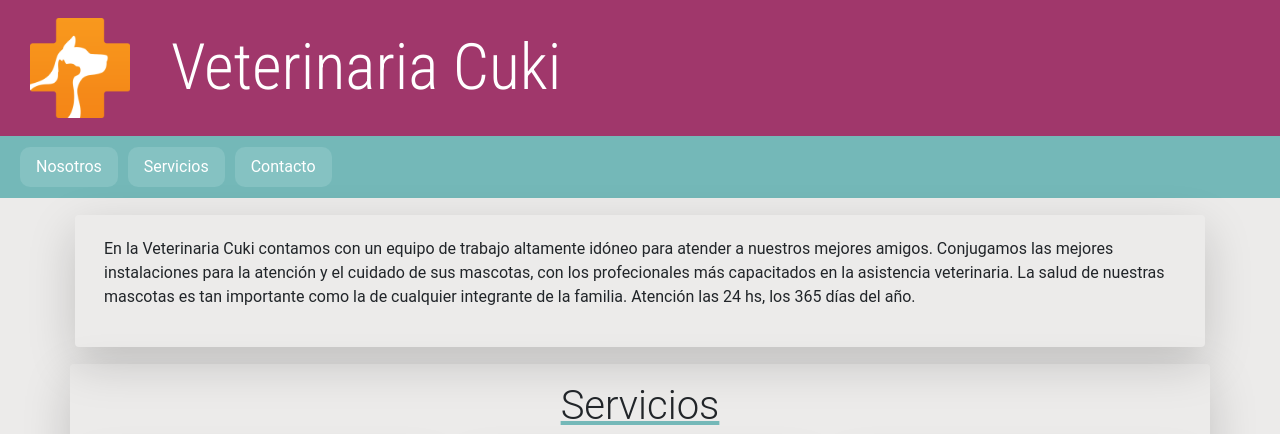
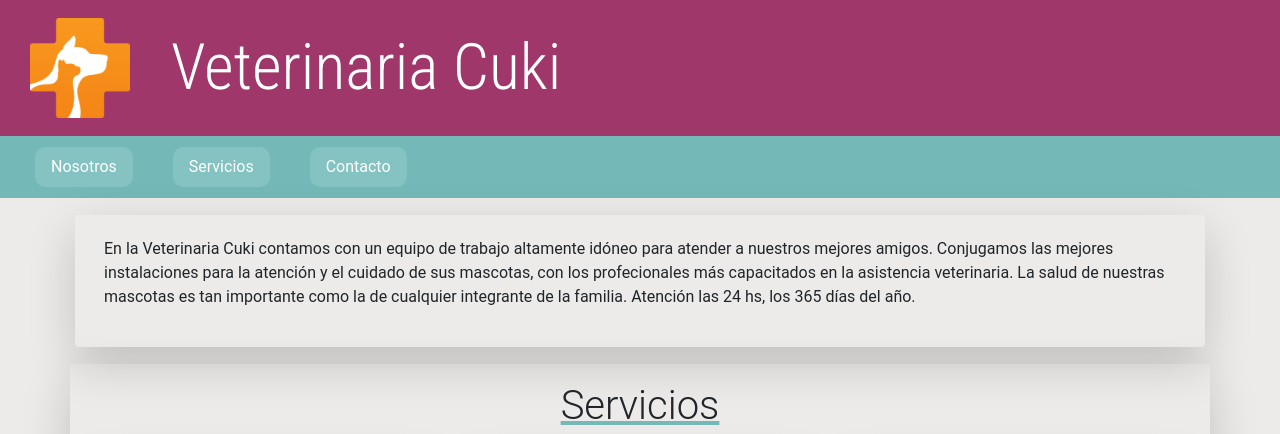
Before and after one commit to jdmumo/VeteCuki, a plain HTML site: page index.html in a window 1280 px wide. Shown: the top 434 px of the page. Drawn offline with nearby package versions, Linux system fonts and the light colour scheme.

Commit message:
Update styles.css

```diff
--- a/styles.css
+++ b/styles.css
@@ -76,7 +76,7 @@ body {
     background-color: var(--colorSec);
 }
 .nav-item {
-    margin: 0px 5px;
+    margin: 0px 20px;
     padding: auto 3px;
     background-color: var(--colorSec2);
     border-radius: 10px;
```
